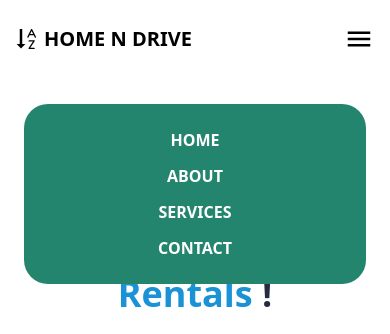
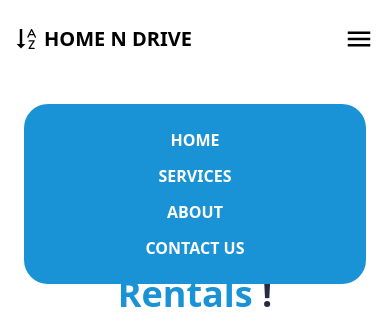
Before and after one commit to ArunKumarDara/one-stop-solution, a React (Vite) app: page / in a window 390 px wide. Both pictures are taken after a click on the element 359 px from the left and 39 px from the top of the page. Shown: the top 334 px of the page. Built offline with nearby package versions, Linux system fonts and the light colour scheme.

Commit message:
feat(responsiveMenu): andd react scroll functionality

```diff
--- a/src/components/responsiveMenu/ResponsiveMenu.jsx
+++ b/src/components/responsiveMenu/ResponsiveMenu.jsx
@@ -1,5 +1,6 @@
 import { AnimatePresence } from "motion/react";
 import * as motion from "motion/react-client";
+import { Link } from "react-scroll";
 // eslint-disable-next-line react/prop-types
 const ResponsiveMenu = ({ isOpen }) => {
   return (
@@ -10,14 +11,50 @@ const ResponsiveMenu = ({ isOpen }) => {
           animate={{ opacity: 1, y: 0 }}
           exit={{ opacity: 0, y: -100 }}
           transition={{ duration: 0.5 }}
-          className="absolute top-20 left-0 w-full h-screen z-20"
+          className="absolute top-20 left-0 w-full h-[1/2] z-20"
         >
-          <div className="font-semibold uppercase bg-[#23856D] text-white py-6 m-6 rounded-3xl">
+          <div className="font-semibold uppercase bg-[#1A92D6] text-white py-6 m-6 rounded-3xl">
             <ul className="flex flex-col gap-3 items-center justify-center">
-              <li>Home</li>
-              <li>About</li>
-              <li>Services</li>
-              <li>Contact</li>
+              <li>
+                <Link
+                  to="home"
+                  smooth={true}
+                  duration={500}
+                  style={{ cursor: "pointer" }}
+                >
+                  Home
+                </Link>
+              </li>
+              <li>
+                <Link
+                  to="services"
+                  smooth={true}
+                  duration={500}
+                  style={{ cursor: "pointer" }}
+                >
+                  Services
+                </Link>
+              </li>
+              <li>
+                <Link
+                  to="about"
+                  smooth={true}
+                  duration={500}
+                  style={{ cursor: "pointer" }}
+                >
+                  About
+                </Link>
+              </li>
+              <li>
+                <Link
+                  to="contact"
+                  smooth={true}
+                  duration={500}
+                  style={{ cursor: "pointer" }}
+                >
+                  Contact Us
+                </Link>
+              </li>
             </ul>
           </div>
         </motion.div>
```
